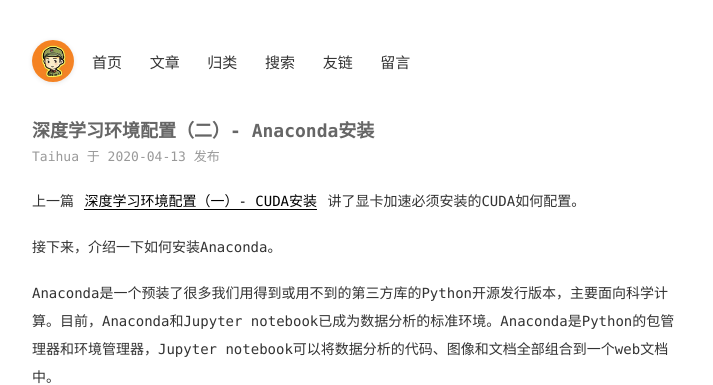
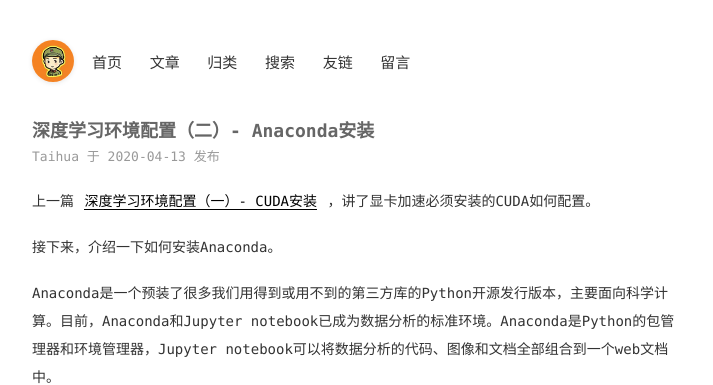
Before and after one commit to secretpolice1995/secretpolice1995.github.io, a Jekyll site: the page built from _posts/2020-04-13-深度学习环境配置（二）- Anaconda安装.md, in a window 1280 px wide and 900 px high. Shown: the top 385 px of the window, without its empty margins (282-995 px from the left). Built offline with Jekyll 4.4.1, drawn with Linux system fonts in a browser that asks for light colours.

```diff
--- a/_posts/2020-04-13-深度学习环境配置（二）- Anaconda安装.md
+++ b/_posts/2020-04-13-深度学习环境配置（二）- Anaconda安装.md
@@ -4,7 +4,7 @@ title: 深度学习环境配置（二）- Anaconda安装
 categories: [教程]
 ---
 
-上一篇 [深度学习环境配置（一）- CUDA安装](https://secretpolice1995.github.io/posts/2020/04/12/%E6%B7%B1%E5%BA%A6%E5%AD%A6%E4%B9%A0%E7%8E%AF%E5%A2%83%E9%85%8D%E7%BD%AE-%E4%B8%80-CUDA%E5%AE%89%E8%A3%85.html) 讲了显卡加速必须安装的CUDA如何配置。
+上一篇 [深度学习环境配置（一）- CUDA安装](https://secretpolice1995.github.io/posts/2020/04/12/%E6%B7%B1%E5%BA%A6%E5%AD%A6%E4%B9%A0%E7%8E%AF%E5%A2%83%E9%85%8D%E7%BD%AE-%E4%B8%80-CUDA%E5%AE%89%E8%A3%85.html) ，讲了显卡加速必须安装的CUDA如何配置。
 
 接下来，介绍一下如何安装Anaconda。
 
```
